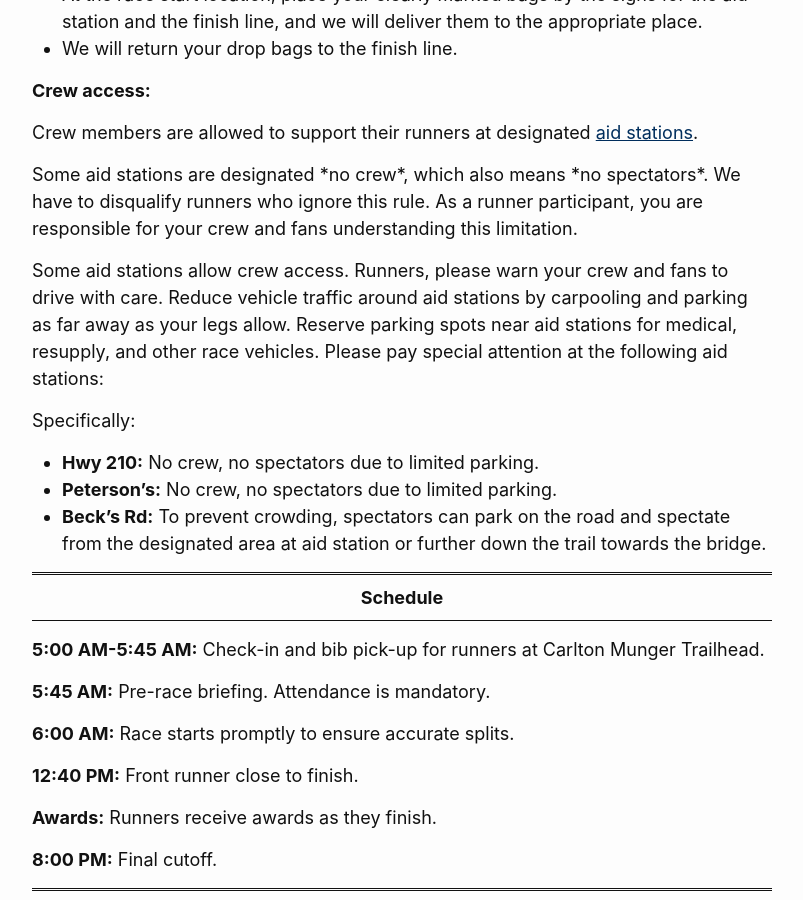
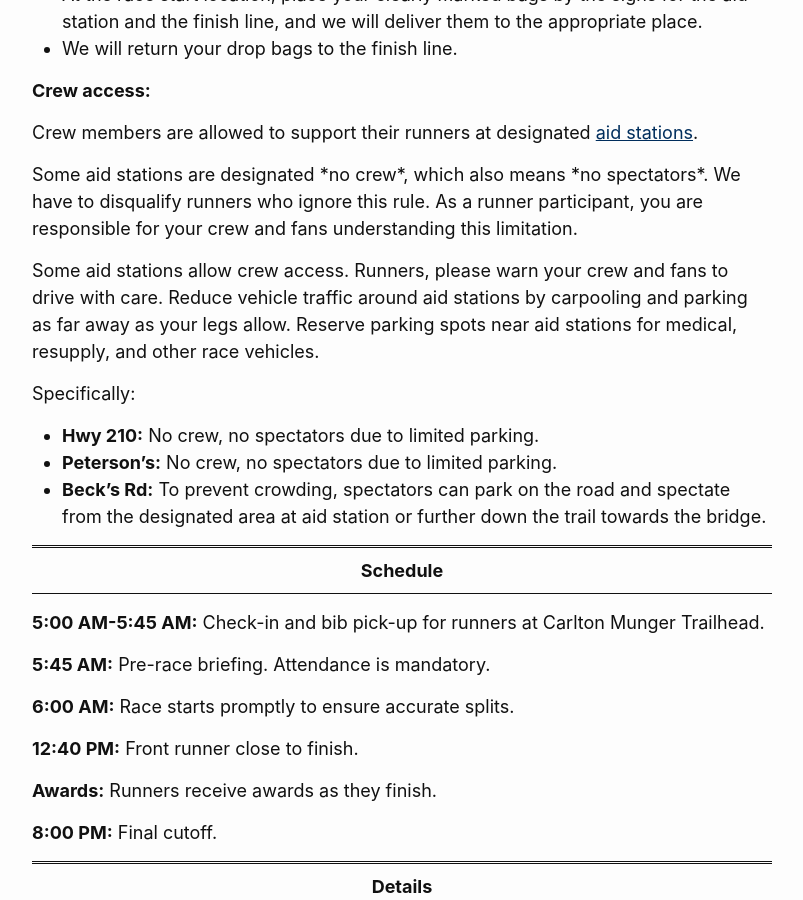
Before and after one commit to nmtc-run/nmtc-run.github.io, a Jekyll site: the page built from pages/event-voyageur.md, in a window 1280 px wide and 900 px high, scrolled down 4377 px. Shown: the whole window, without its empty margins (238-1041 px from the left). Built offline with Jekyll 4.4.1, drawn with Linux system fonts in a browser that asks for light colours.

Commit message:
fixed typo

```diff
--- a/pages/event-voyageur.md
+++ b/pages/event-voyageur.md
@@ -64,7 +64,7 @@ Crew members are allowed to support their runners at designated [aid stations](#
 
 Some aid stations are designated \*no crew\*, which also means \*no spectators*\. We have to disqualify runners who ignore this rule. As a runner participant, you are responsible for your crew and fans understanding this limitation.
 
-Some aid stations allow crew access. Runners, please warn your crew and fans to drive with care. Reduce vehicle traffic around aid stations by carpooling and parking as far away as your legs allow. Reserve parking spots near aid stations for medical, resupply, and other race vehicles. Please pay special attention at the following aid stations:
+Some aid stations allow crew access. Runners, please warn your crew and fans to drive with care. Reduce vehicle traffic around aid stations by carpooling and parking as far away as your legs allow. Reserve parking spots near aid stations for medical, resupply, and other race vehicles.
 
 Specifically:
 * **Hwy 210:** No crew, no spectators due to limited parking.
```
